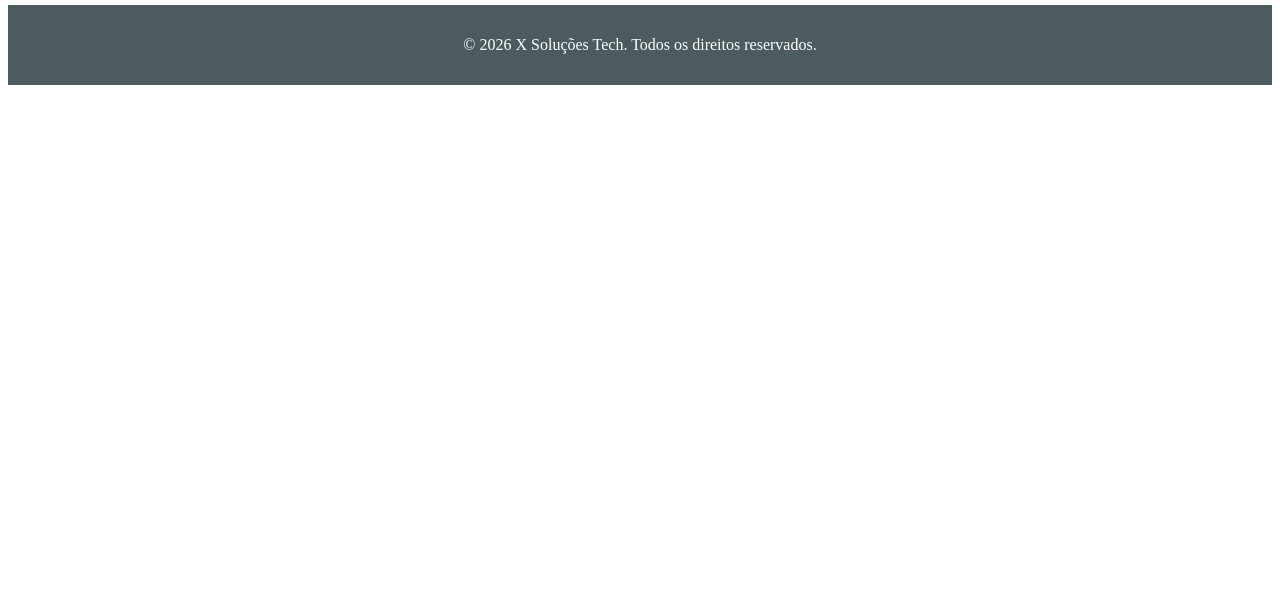
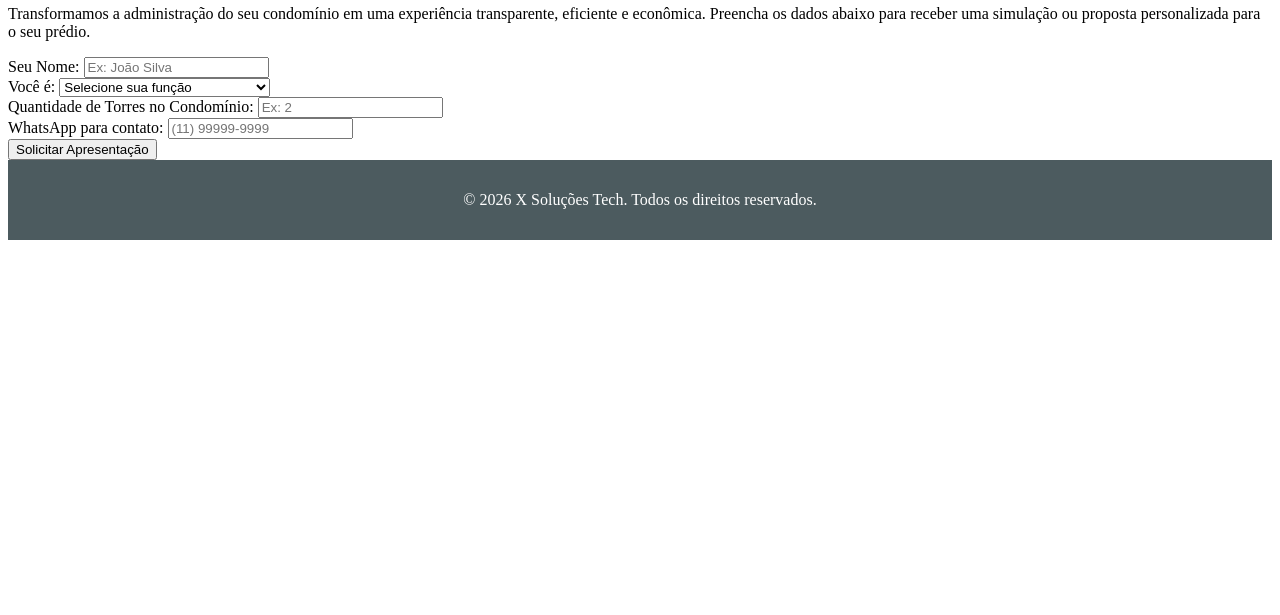
Before and after one commit to ProjetoAdsUni9/Projeto.ads, a plain HTML site: page home.html in a window 1280 px wide. Shown: the part 185-800 px from the top of the page. Drawn offline with Linux system fonts and the light colour scheme.

Commit message:
Update home.html

```diff
--- a/home.html
+++ b/home.html
@@ -4,7 +4,7 @@
     <script src="script.js" defer></script>
     <meta charset="UTF-8">
     <meta name="viewport" content="width=device-width, initial-scale=1.0">
-    <title>Empresa - X Soluções Tech</title>
+    <title>Início - X Soluções Tech</title>
     <link rel="stylesheet" href="styles.css">
 </head>
 <body>
@@ -24,10 +24,42 @@
     </header>
 
     <main>
-        <h2>INicio</h2>
+        <h2>Início</h2>
         <p>
+            Transformamos a administração do seu condomínio em uma experiência transparente, eficiente e econômica.
+            Preencha os dados abaixo para receber uma simulação ou proposta personalizada para o seu prédio.
+        </p>
 
-        </p>
+        <!-- Formulário de Simulação/Orçamento Rápido para a Home -->
+        <form action="#" method="POST" class="form-inicio">
+            <div class="campo-grupo">
+                <label for="nome-responsavel">Seu Nome:</label>
+                <input type="text" id="nome-responsavel" name="nome-responsavel" placeholder="Ex: João Silva" required>
+            </div>
+
+            <div class="campo-grupo">
+                <label for="tipo-usuario">Você é:</label>
+                <select id="tipo-usuario" name="tipo-usuario" required>
+                    <option value="" disabled selected>Selecione sua função</option>
+                    <option value="sindico">Síndico(a)</option>
+                    <option value="morador">Morador / Membro do Conselho</option>
+                    <option value="administradora">Administradora de Condomínio</option>
+                    <option value="outro">Outro</option>
+                </select>
+            </div>
+
+            <div class="campo-grupo">
+                <label for="qtd-torres">Quantidade de Torres no Condomínio:</label>
+                <input type="number" id="qtd-torres" name="qtd-torres" min="1" placeholder="Ex: 2" required>
+            </div>
+
+            <div class="campo-grupo">
+                <label for="whatsapp">WhatsApp para contato:</label>
+                <input type="tel" id="whatsapp" name="whatsapp" placeholder="(11) 99999-9999" required>
+            </div>
+
+            <button type="submit" class="btn-simular">Solicitar Apresentação</button>
+        </form>
     </main>
 
     <footer>
```
Lines whose indentation alone changed are shown as unchanged.
